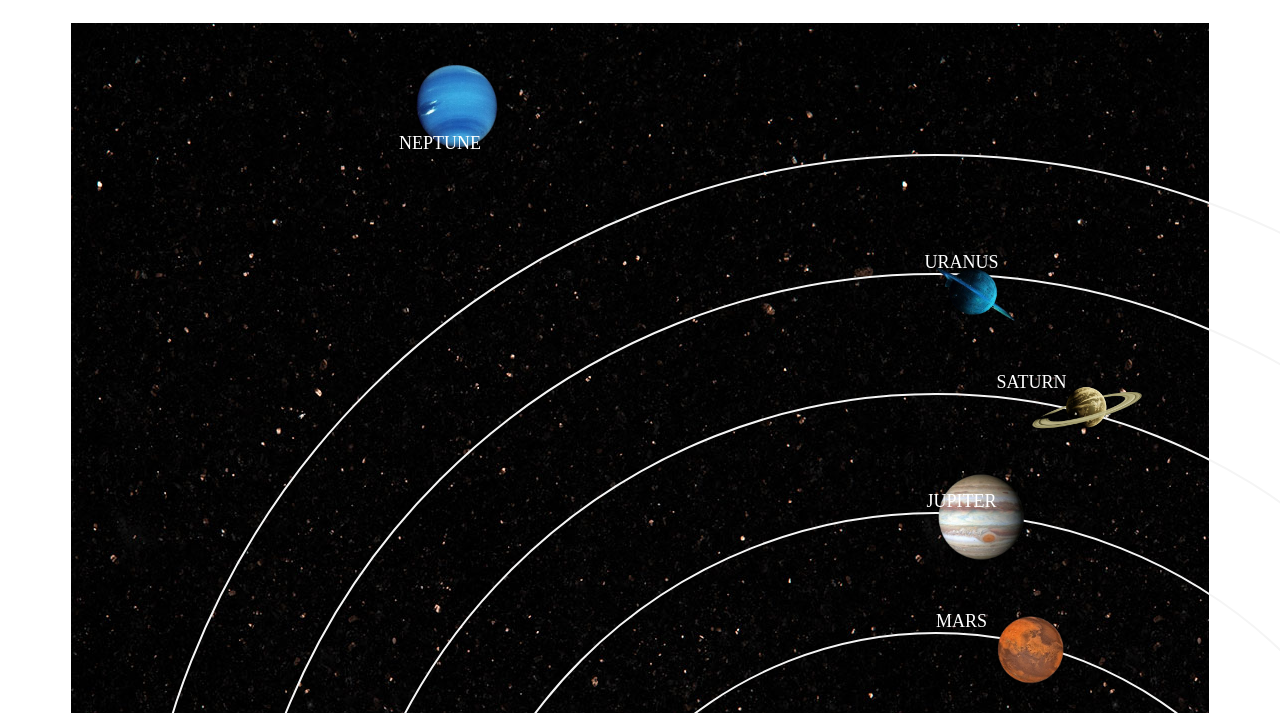
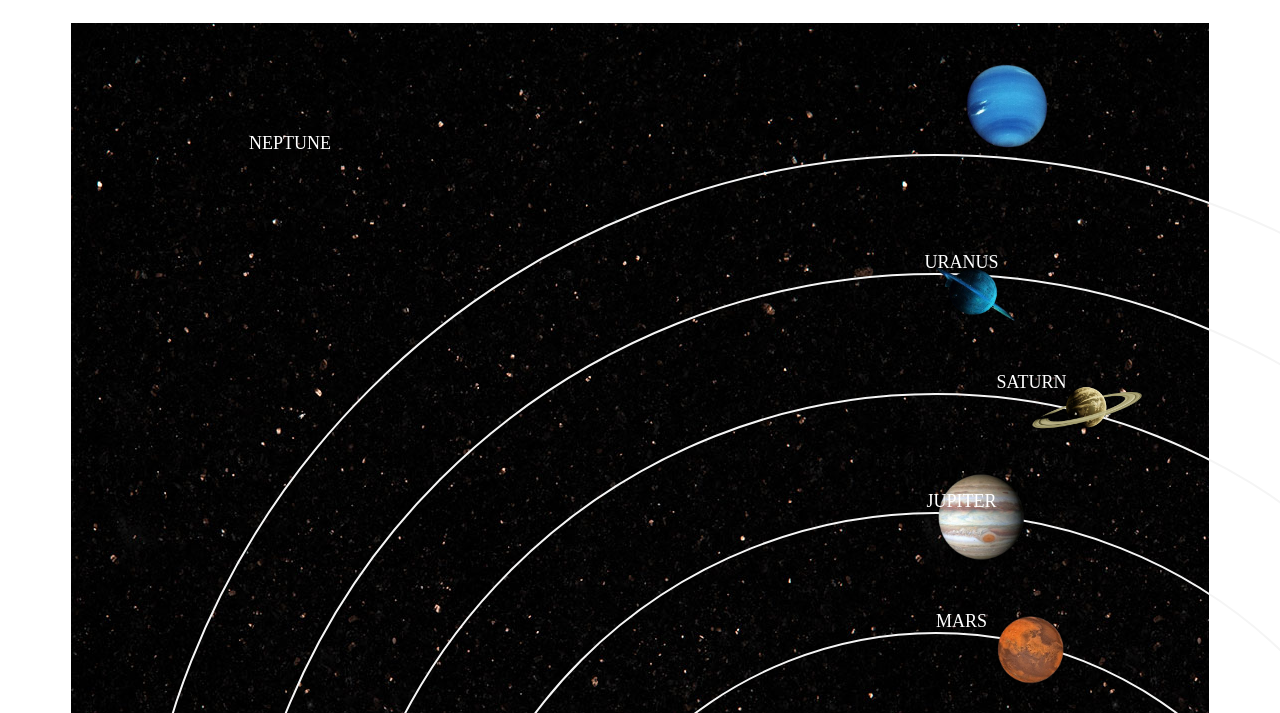
Before and after one commit to Teja5665/Solar-planets, a plain HTML site: page index.html in a window 1280 px wide. Shown: the part 61-774 px from the top of the page. Drawn offline with Linux system fonts and the light colour scheme.

Commit message:
Update index.html

```diff
--- a/index.html
+++ b/index.html
@@ -10,8 +10,8 @@
     <center>
         <h1>Solar System</h1>
         <div id="galaxy">
-            <img src="neptune-removebg-preview.png" width="110px" style="margin: -30px; margin-left: -400px;">
-                <figcaption style="color: white;font-size: large;margin-right: 400px;">NEPTUNE</figcaption>
+            <img src="neptune-removebg-preview.png" width="110px" style="margin: -30px; margin-left: 700px;">
+                <figcaption style="color: white;font-size: large;margin-right: 700px;">NEPTUNE</figcaption>
                 <div class="neptune">
                     <img src="uranus-removebg-preview.png" width="100px" style="margin: -80px; margin-left: 10px;">
                         <figcaption style="color: white;font-size: large;margin-left: 50px;">URANUS</figcaption>
```
